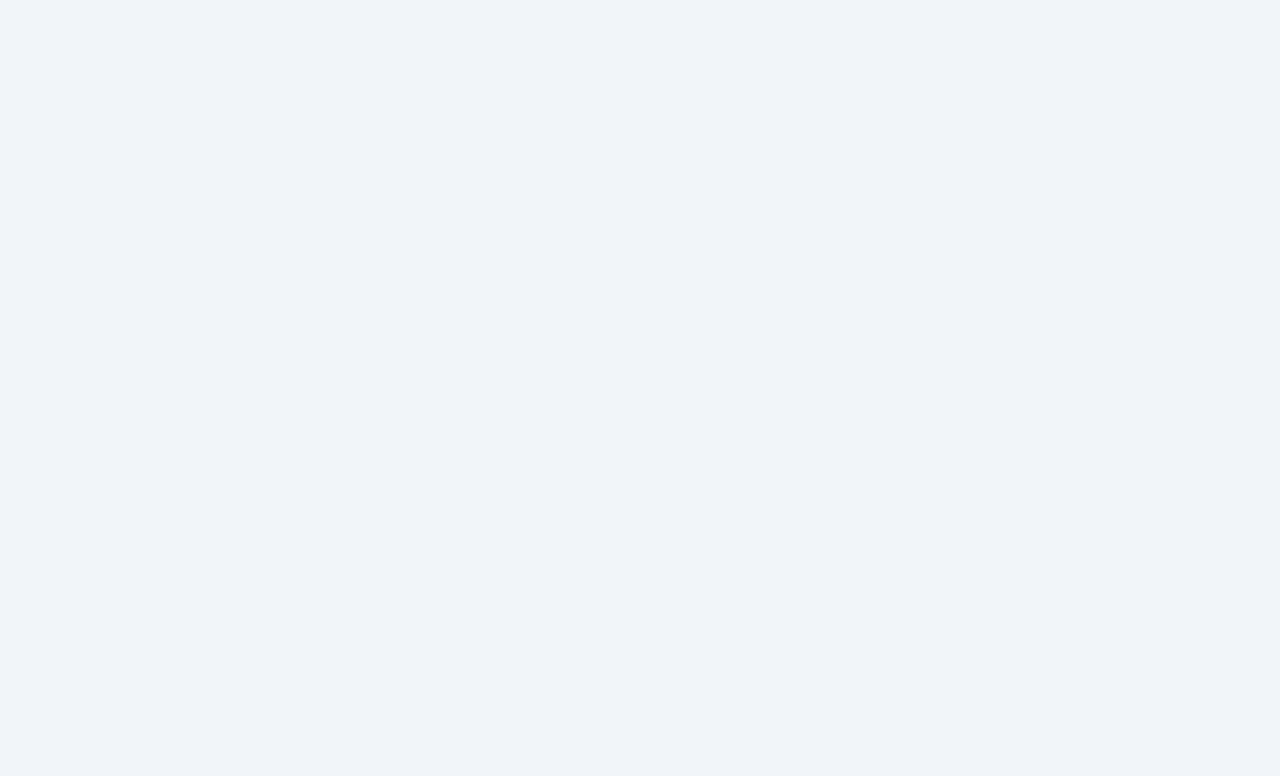
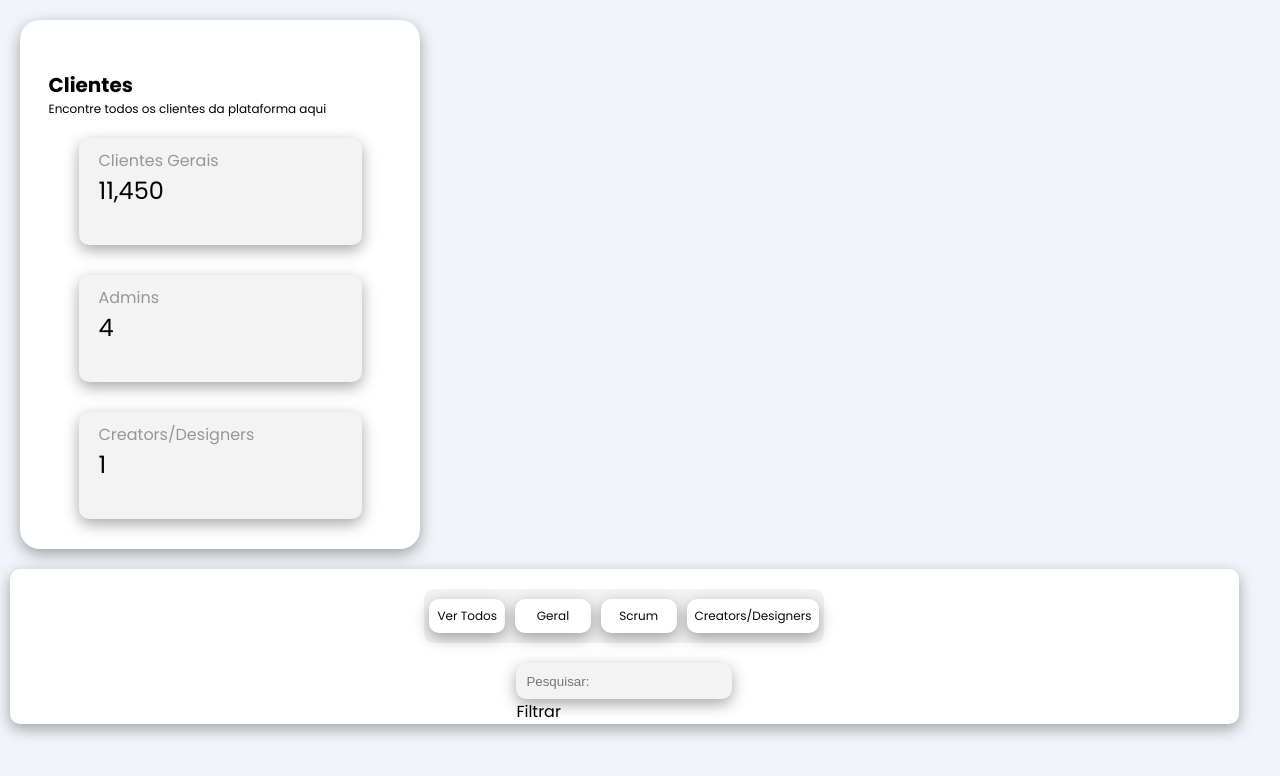
Before and after one commit to Igor-Victor21/Front-end-Vite-js-Vc-Brinquedos-Espumados-, a React (Vite) app in the folder Front-end-Vite-js-Vc-Brinquedos-Espumados/: page /UsersList in a window 1280 px wide. Before the commit this address had no page. Shown: the top 776 px of the page. Built offline with nearby package versions, Linux system fonts and the light colour scheme.

Commit message:
UsersList começado, info clientes feito, barra de pesquisa em produção quase finalizada

```diff
--- a/Front-end-Vite-js-Vc-Brinquedos-Espumados/src/CreateUsers.jsx
+++ b/Front-end-Vite-js-Vc-Brinquedos-Espumados/src/CreateUsers.jsx
@@ -50,6 +50,15 @@ function CreateUsers() {
             console.log(err)
         }
     }
+
+    const handleCancel = () => {
+        setUser(null);
+    };
+
+    const handleEmProducao = () => {
+        alert("Em Produção")
+    }
+
     return (
         <section>
             <Menu />
@@ -61,11 +70,11 @@ function CreateUsers() {
 
                 <div className={style.wrapInputs}>
                     <p className={style.inputTitle}>Categoria:</p>
-                    <input className={style.inputUser} type="text" />
+                    <input className={style.inputUser} type="text" placeholder='Em Produção:' />
                     <p className={style.inputTitle}>Atribuir Função:</p>
-                    <input className={style.inputUser} type="text" />
+                    <input className={style.inputUser} type="text" placeholder='Em Produção:' />
                     <p className={style.inputTitle}>Status:</p>
-                    <input className={style.inputUser} type="text" />
+                    <input className={style.inputUser} type="text" placeholder='Em Produção:' />
                 </div>
             </section>
             <div className={style.wrapForm}>
@@ -101,21 +110,23 @@ function CreateUsers() {
                     <input className={style.inputUser} type="text" name='numberPhone' value={user.numberPhone} onChange={handleChange} required />
                     <p className={style.inputTitle}>E-mail: </p>
                     <div style={{ position: "relative" }}>
-                        <input className={style.inputUser} type="text" placeholder='Insira um E-mail de Contato' />
-                        <button className={style.btnAdd}>+</button>
+                        <input className={style.inputUser} type="text" placeholder='Em Produção:' />
+                        <button className={style.btnAdd} onClick={handleEmProducao}>+</button>
                     </div>
                     <p className={style.inputTitle}>Rede Social: </p>
                     <div style={{ position: "relative" }}>
-                        <input className={style.inputUser} type="text" placeholder='Rede Social (Opcional)' />
-                        <button className={style.btnAdd}>+</button>
+                        <input className={style.inputUser} type="text" placeholder='Em Produção:' />
+                        <button className={style.btnAdd} onClick={handleEmProducao}>+</button>
                     </div>
                     <p className={style.inputTitle}>Função: </p>
-                    <input className={style.inputUser} type="text" />
+                    <input className={style.inputUser} type="text" placeholder='Em Produção:' />
                     <p className={style.inputTitle}>Experiência: </p>
-                    <input className={style.inputUser} type="text" />
+                    <input className={style.inputUser} type="text" placeholder='Em Produção:' />
+                </form>
+                <div className={style.wrapBtnCreate}>
                     <button className={style.btnSubmit} type="submit">Criar Usuário</button>
-                    <button className={style.btnCancel}>Cancelar</button>
-                </form>
+                    <button className={style.btnCancel} onClick={handleCancel}>Cancelar</button>
+                </div>
 
                 {error && <p style={{ color: 'red' }}>{error}</p>}
                 {success && <p style={{ color: 'green' }}>{success}</p>}
--- a/Front-end-Vite-js-Vc-Brinquedos-Espumados/src/CreateUsers.module.css
+++ b/Front-end-Vite-js-Vc-Brinquedos-Espumados/src/CreateUsers.module.css
@@ -107,6 +107,14 @@ body {
 
 }
 
+.wrapBtnCreate{
+    display: flex;
+    align-items: center;
+    justify-content: center;
+    flex-direction: row;
+    margin: 10px;
+}
+
 .btnCancel{
     width: 98px;
     height: 35px;
--- /dev/null
+++ b/Front-end-Vite-js-Vc-Brinquedos-Espumados/src/UsersList.jsx
@@ -0,0 +1,69 @@
+import style from './UsersList.module.css'
+
+function UsersList() {
+    return (
+        <>
+            <section id={style.containerInfoListUsers}>
+                <div className={style.headerTitle}>
+                    <h1>Clientes</h1>
+                    <p>Encontre todos os clientes da plataforma aqui</p>
+                </div>
+                <div>
+                    <div className={style.wrapInfoUserList}>
+                        <div className={style.containerInfoCard}>
+                            <p className={style.textInfoUsers}>Clientes Gerais</p>
+                            <p className={style.infoClientsNumber}>11,450</p>
+                        </div>
+                    </div>
+                    <div className={style.wrapInfoUserList}>
+                        <div className={style.containerInfoCard}>
+                            <p className={style.textInfoUsers}>Admins</p>
+                            <p className={style.infoClientsNumber}>4</p>
+                        </div>
+                    </div>
+                    <div className={style.wrapInfoUserList}>
+                        <div className={style.containerInfoCard}>
+                            <p className={style.textInfoUsers}>Creators/Designers</p>
+                            <p className={style.infoClientsNumber}>1</p>
+                        </div>
+                    </div>
+                </div>
+            </section>
+            <section id={style.containerSearchBar}>
+                <div className={style.textSearchBar}>
+                    <h1></h1>
+                </div>
+                <div className={style.searchBar}>
+                    <div className={style.searchBarNavigate}>
+                        <p className={style.textSearchBarNavigate}>Ver Todos</p>
+                    </div>
+                    <div className={style.searchBarNavigate}>
+                        <p className={style.textSearchBarNavigate}>Geral</p>
+
+                    </div>
+                    <div className={style.searchBarNavigate}>
+                        <p className={style.textSearchBarNavigate}>Scrum</p>
+
+                    </div>
+                    <div className={style.searchBarNavigate}>
+                        <p className={style.textSearchBarNavigate}>Creators/Designers</p>
+
+                    </div>
+                </div>
+                <div className={style.containerSearch}>
+                <div className={style.wrapInputSearchBar}>
+                    <input className={style.inputSearchBar} type="text" placeholder='Pesquisar:'/>
+                </div>
+                <div>
+                    <p>Filtrar</p>
+                </div>
+                </div>
+                <div>
+
+                </div>
+            </section>
+        </>
+    )
+}
+
+export default UsersList
--- /dev/null
+++ b/Front-end-Vite-js-Vc-Brinquedos-Espumados/src/UsersList.module.css
@@ -0,0 +1,125 @@
+body {
+    background-color: #F1F5F9;
+    font-family: 'Poppins', sans-serif;
+}
+
+#containerInfoListUsers {
+    display: flex;
+    flex-direction: column;
+    align-items: center;
+    justify-content: center;
+    background-color: var(--branco);
+    width: 400px;
+    height: auto;
+    margin: 20px;
+    border-radius: 20px;
+    box-shadow: rgba(0, 0, 0, 0.35) 0px 5px 15px;
+
+}
+
+.headerTitle{
+    position: relative;
+    top: 30px;
+    right: 30px;
+    width: 283px;
+    margin: 20px;
+    height: auto;
+    background-color: var(--branco);
+}
+
+.headerTitle h1{
+    font-size: 20px;
+}
+
+.headerTitle p{
+    font-size: 12px;
+}
+
+.wrapInfoUserList {
+    width: 283px;
+    height: 107px;
+    margin: 30px;
+    border-radius: 10px;
+    background-color: #F3F3F3;
+    box-shadow: rgba(0, 0, 0, 0.35) 0px 5px 15px;
+}
+
+.containerInfoCard{
+    position: relative;
+    top: 10px;
+    left: 10px;
+    margin: 10px;
+}
+
+.textInfoUsers{
+    color: gray;
+    opacity: 0.8;
+}
+
+.infoClientsNumber{
+    font-size: 24px;
+}
+
+#containerSearchBar{
+    display: flex;
+    align-items: center;
+    justify-content: center;
+    flex-direction: column;
+    width: 96vw;
+    height: auto;
+    background-color: #FFFFFF;
+    margin: 10px;
+    border-radius: 10px;
+    box-shadow: rgba(0, 0, 0, 0.35) 0px 5px 15px;
+}
+
+.textSearchBar{
+
+}
+
+.searchBar{
+    display: flex;
+    background-color: #F3F3F3;
+    width: 400px;
+    height: 54px;
+    margin: 20px;
+    padding-top: 5px;
+    border-radius: 10px;
+}
+
+.searchBarNavigate{
+    position: relative;
+    background-color: #FFFFFF;
+    width: 200px;
+    height: 34px;
+    flex-direction: row;
+    margin: 5px;
+    padding: 8px;
+    border-radius: 10px;
+    box-shadow: rgba(0, 0, 0, 0.35) 0px 5px 15px;
+}
+
+.textSearchBarNavigate{
+    color: var(--preto);
+    font-size: 12px;
+    text-align: center;
+}
+
+.wrapInputSearchBar{
+
+}
+
+.containerSearch{
+    position: relative;
+    flex-direction: row;
+}
+
+.inputSearchBar{
+    width: 216px;
+    height: 36px;
+    background-color: #F3F3F3;
+    border: none;
+    border-radius: 10px;
+    padding: 10px;
+    box-shadow: rgba(0, 0, 0, 0.35) 0px 5px 15px;
+}
--- a/Front-end-Vite-js-Vc-Brinquedos-Espumados/src/components/menu.jsx
+++ b/Front-end-Vite-js-Vc-Brinquedos-Espumados/src/components/menu.jsx
@@ -8,11 +8,13 @@ import User from '../assets/image/user-test-sem-figma.png'
 import Logout from '../assets/image/logout.png'
 
 import style from './menu.module.css'
+import { useState } from "react";
 
 export const Menu = () => {
     const navigate = useNavigate()
 
-    const goToInfoUsers = () => navigate(`/User`)
+
+    const goToInfoUsers = () => navigate(`/UsersList`)
     const goToCreateUsers = () => navigate(`/CreateUsers`)
     const goToCreateProducts = () => navigate(`/CreateProducts`)
     const goToHome = () => navigate(`/`)
--- a/Front-end-Vite-js-Vc-Brinquedos-Espumados/src/main.jsx
+++ b/Front-end-Vite-js-Vc-Brinquedos-Espumados/src/main.jsx
@@ -9,6 +9,8 @@ import UserAdmin from './UserAdmin.jsx'
 import User from './User.jsx'
 import CreateUsers from './CreateUsers.jsx'
 import CreateProducts from './CreateProducts.jsx'
+import UsersList from './UsersList.jsx'
+
 
 createRoot(document.getElementById('root')).render(
   <StrictMode>
@@ -20,6 +22,7 @@ createRoot(document.getElementById('root')).render(
         <Route path='/User' element={<User/>}/>
         <Route path='/CreateUsers' element={<CreateUsers/>}/>
         <Route path='/CreateProducts' element={<CreateProducts/>}/>
+        <Route path='/UsersList' element={<UsersList/>}/>
       </Routes>
     </BrowserRouter>
   </StrictMode>,
```
Also changed, not shown: Front-end-Vite-js-Vc-Brinquedos-Espumados/src/Login.jsx (+0 -76 lines).
